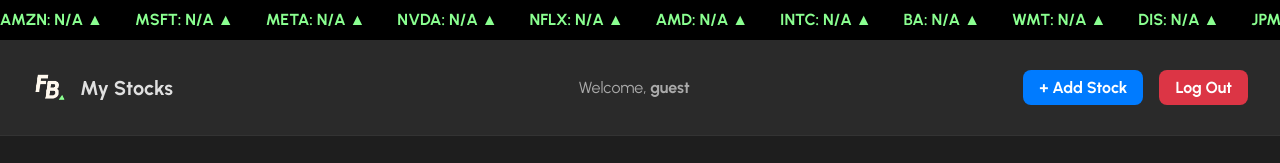
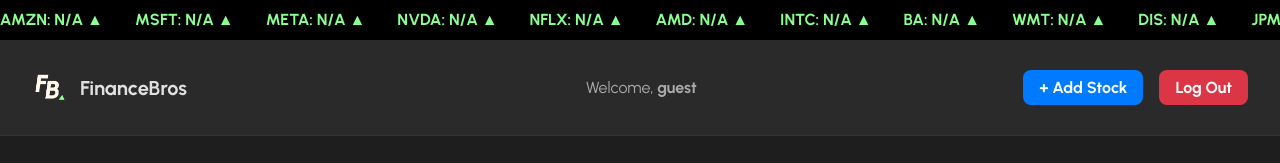
Before and after one commit to LivingJW30/Finance-Bros, a React (Vite) app in the folder frontend/: page /home in a window 1280 px wide. Shown: the top 163 px of the page. Built offline with nearby package versions, Linux system fonts and the light colour scheme; no server answers.

Commit message:
Minor Design Tweak

```diff
--- a/frontend/src/components/UserHome.tsx
+++ b/frontend/src/components/UserHome.tsx
@@ -130,7 +130,7 @@
       >
         <div style={{ display: 'flex', alignItems: 'center', gap: '0.75rem',  }}>
           <img src={logo} alt="Finance Bros" style={{ height: '36px', borderRadius: '4px' }} />
-          <h2 style={{ color: '#e0e0e0', fontSize: '1.25rem' }}>My Stocks</h2>
+          <h2 style={{ color: '#e0e0e0', fontSize: '1.25rem' }}>FinanceBros</h2>
         </div>
 
         <div>
```
